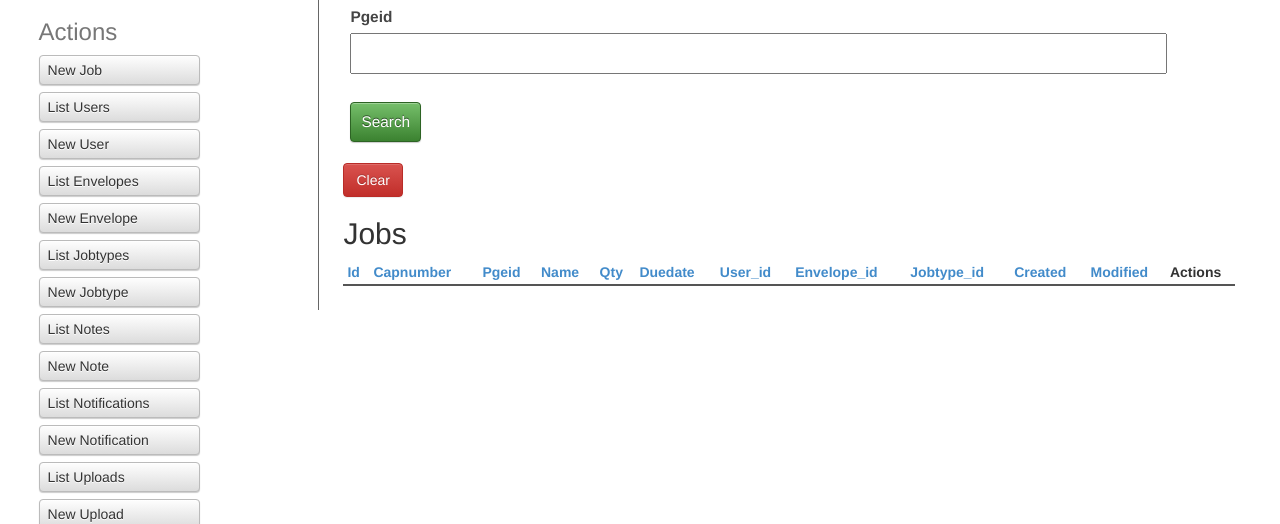
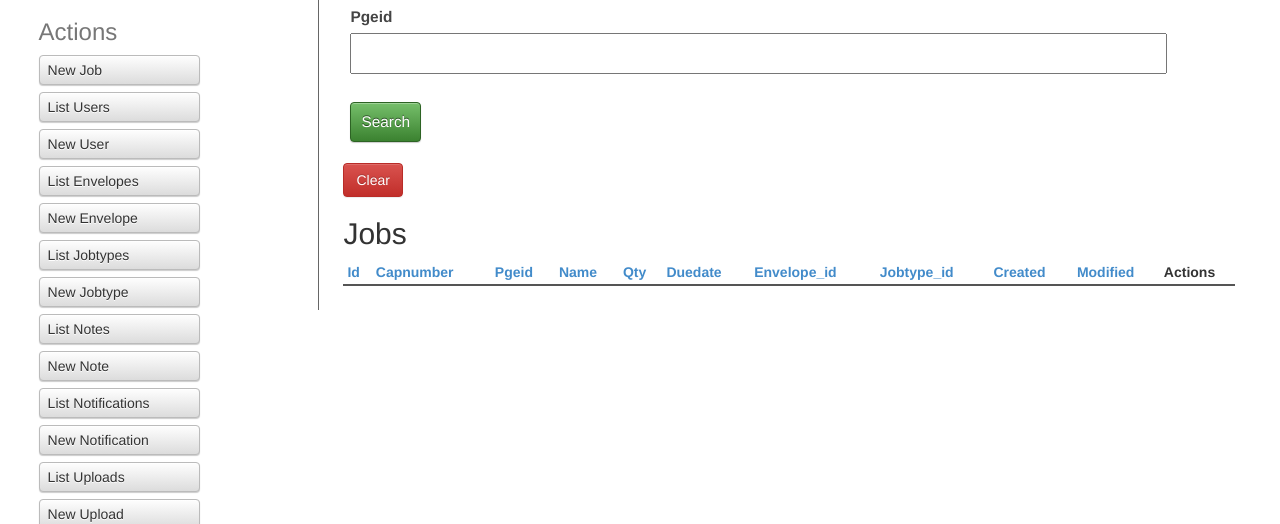
Before and after one commit to MarlonGhub/Mpgev3, a CakePHP app: the page made by app/View/Jobs/index.ctp in a window 1280 px wide. Shown: the part 71-595 px from the top of the page. Run offline with PHP 8.4 and a stand-in for CakePHP, Linux system fonts and the light colour scheme; the template is opened without the code that fills it, so the values that code supplies are empty; form fields are guessed from the names that the template uses; some libraries are stand-ins or nearby versions.

Commit message:
remvoed user id from job index

```diff
--- a/app/View/Jobs/index.ctp
+++ b/app/View/Jobs/index.ctp
@@ -33,7 +33,6 @@
 			<th><?php echo $this->Paginator->sort('name'); ?></th>
 			<th><?php echo $this->Paginator->sort('qty'); ?></th>
 			<th><?php echo $this->Paginator->sort('duedate'); ?></th>
-			<th><?php echo $this->Paginator->sort('user_id'); ?></th>
 			<th><?php echo $this->Paginator->sort('envelope_id'); ?></th>
 			<th><?php echo $this->Paginator->sort('jobtype_id'); ?></th>
 			<th><?php echo $this->Paginator->sort('created'); ?></th>
@@ -50,7 +49,6 @@
 		<td><?php echo h($job['Job']['name']); ?>&nbsp;</td>
 		<td><?php echo h($job['Job']['qty']); ?>&nbsp;</td>
 		<td><?php echo h($job['Job']['duedate']); ?>&nbsp;</td>
-		<td> <?php echo $this->Html->link($job['User']['name'], array('controller' => 'users', 'action' => 'view', $job['User']['id'])); ?> </td>
 		<td> <?php echo $this->Html->link($job['Envelope']['name'], array('controller' => 'envelopes', 'action' => 'view', $job['Envelope']['id'])); ?> </td>
 		<td> <?php echo $this->Html->link($job['Jobtype']['name'], array('controller' => 'jobtypes', 'action' => 'view', $job['Jobtype']['id'])); ?> </td>
 		<td><?php echo h($job['Job']['created']); ?>&nbsp;</td>
```
